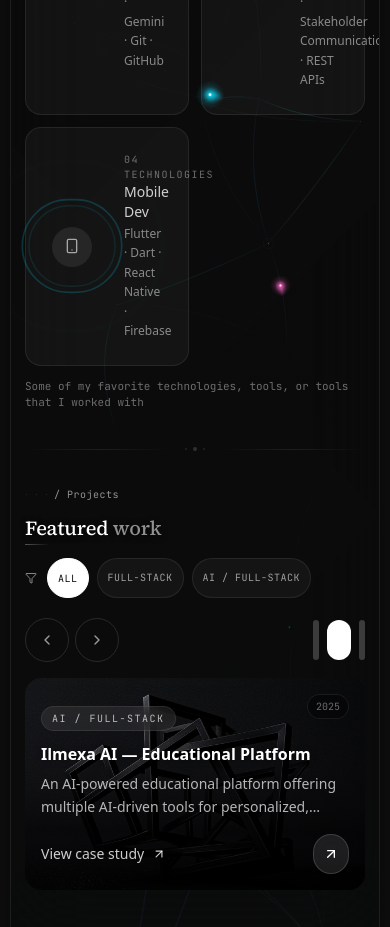
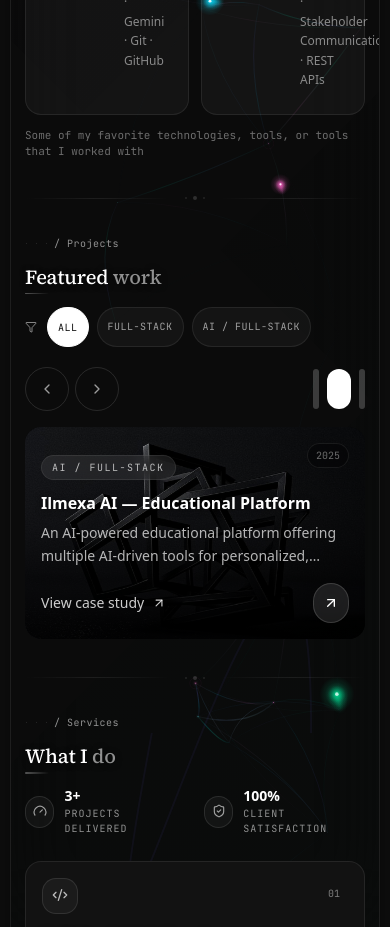
Before and after one commit to faisukhan01/faisalkhan01, a Next.js app: page / in a window 390 px wide. Shown: the part 2220-3147 px from the top of the page. Built offline with nearby package versions, Linux system fonts and the light colour scheme; no server answers.

Commit message:
fix: remove duplicate Mobile Dev card from skills grid — only show under profile picture

```diff
--- a/src/components/portfolio/SkillsSection.tsx
+++ b/src/components/portfolio/SkillsSection.tsx
@@ -1,7 +1,7 @@
 "use client";
 
 import { motion } from "framer-motion";
-import { Code2, Server, Brain, Database, Smartphone } from "lucide-react";
+import { Code2, Server, Brain, Database } from "lucide-react";
 import { usePortfolioData } from "@/lib/portfolio-context";
 
 /* ── Unique animated icon per skill card ── */
@@ -85,26 +85,7 @@ function AnimatedIconDatabase() {
   );
 }
 
-function AnimatedIconMobile() {
-  return (
-    <div className="relative flex-shrink-0">
-      <div className="w-10 h-10 rounded-full bg-surface-4 flex items-center justify-center">
-        <Smartphone className="w-4 h-4 text-foreground/60" />
-      </div>
-      {/* Signal waves */}
-      {[0, 1, 2].map((i) => (
-        <motion.div
-          key={i}
-          animate={{ opacity: [0, 0.6, 0], scale: [1, 1.8 + i * 0.3, 2.5 + i * 0.3] }}
-          transition={{ duration: 2, repeat: Infinity, delay: i * 0.4, ease: "easeOut" }}
-          className="absolute inset-0 rounded-full border border-cyan-400/40"
-        />
-      ))}
-    </div>
-  );
-}
-
-const animatedIcons = [AnimatedIconFrontend, AnimatedIconBackend, AnimatedIconAI, AnimatedIconDatabase, AnimatedIconMobile];
+const animatedIcons = [AnimatedIconFrontend, AnimatedIconBackend, AnimatedIconAI, AnimatedIconDatabase];
 
 function SkillCard({
   title,
@@ -149,19 +130,7 @@ function SkillCard({
 export function SkillsSection() {
   const { data } = usePortfolioData();
 
-  const mobileDevSkill = {
-    category: "Mobile Dev",
-    count: "04",
-    proficiency: 75,
-    technologies: ["Flutter", "Dart", "React Native", "Firebase"],
-  };
-
-  const hasMobileDev = data.skills.some(
-    (s) => s.category === "Mobile Dev" || s.category === "Mobile Development"
-  );
-
-  const skills = [
-    ...(data.skills.length > 0
+  const skills = data.skills.length > 0
     ? data.skills
     : [
         {
@@ -188,8 +157,6 @@ export function SkillsSection() {
           proficiency: 78,
           technologies: ["PostgreSQL", "Agile/Scrum", "Project Scoping", "Stakeholder Communication", "REST APIs"],
         },
-        ]),
-    ...(!hasMobileDev ? [mobileDevSkill] : []),
       ];
 
   return (
```
Lines whose indentation alone changed are shown as unchanged.
